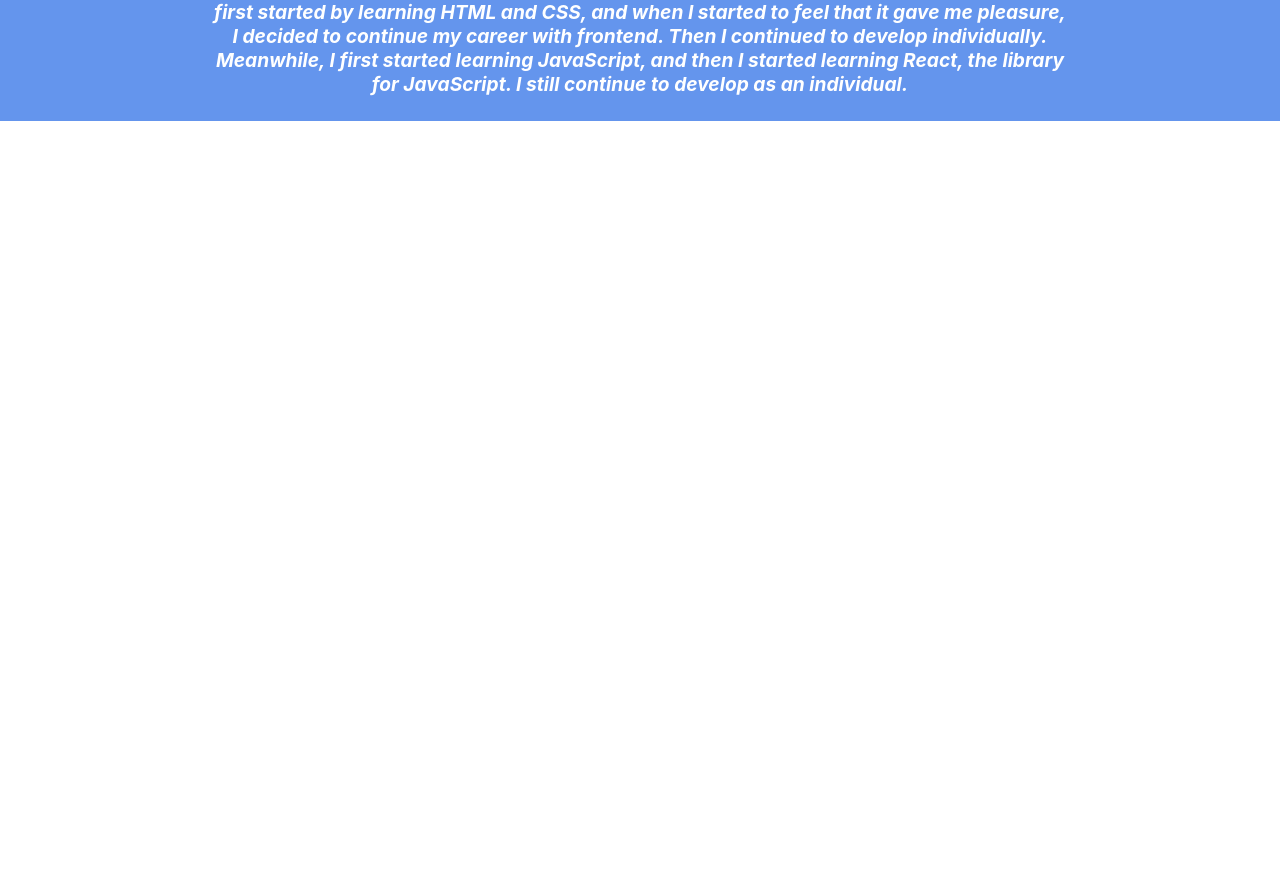
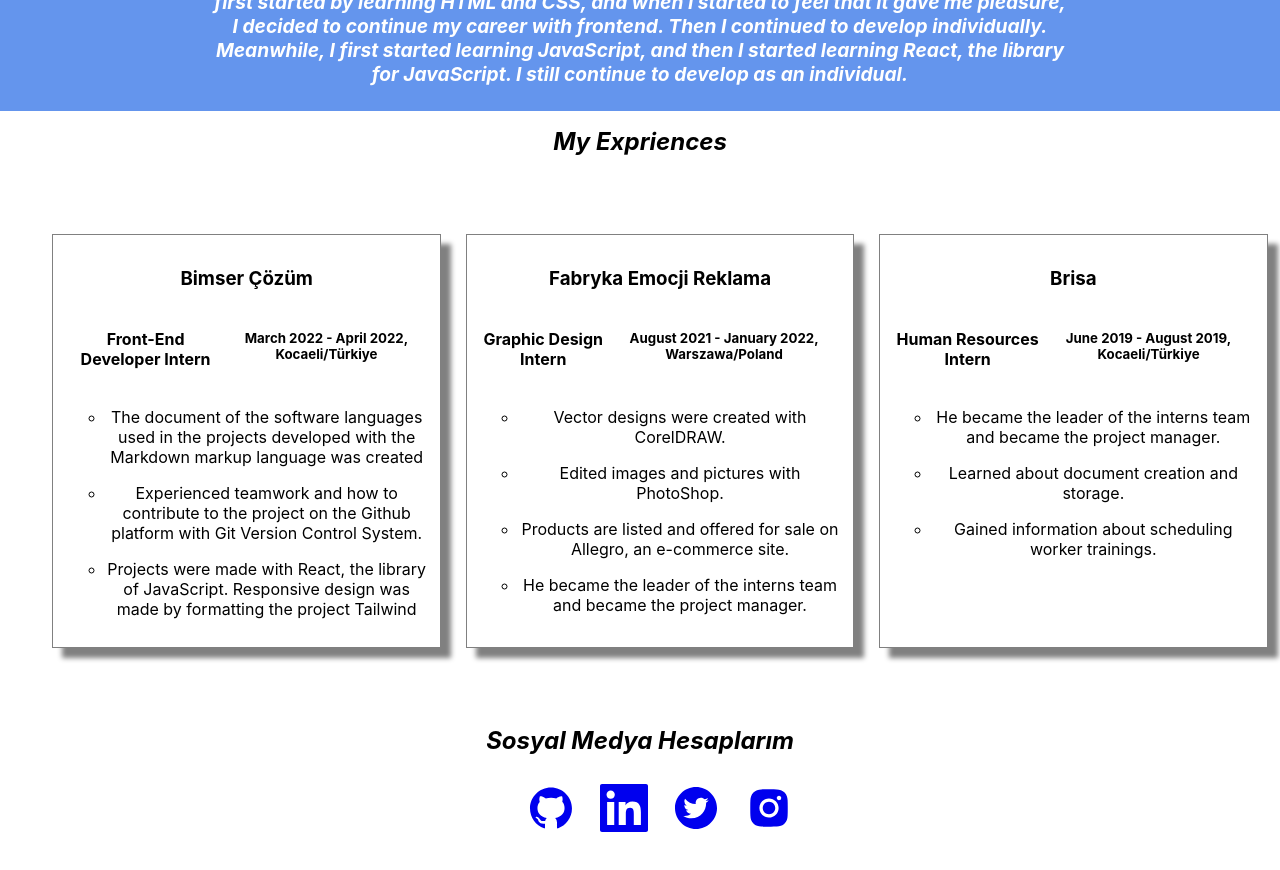
Before and after one commit to UfukYetiskin/who-am-i, a React (Create React App) app: page / in a window 1280 px wide. Shown: the part 1360-2230 px from the top of the page. Before the commit the page ends 1513 px from the top, so only its background shows below. Built offline with nearby package versions, Linux system fonts and the light colour scheme.

Commit message:
styled completed

```diff
--- a/src/components/pages/Home.js
+++ b/src/components/pages/Home.js
@@ -2,6 +2,10 @@
 import {useEffect , useState} from 'react'
 import styled from "styled-components"
 import profilePhoto from "../../profilePhoto.jpeg"
+import {AiFillGithub} from '@react-icons/all-files/ai/AiFillGithub'
+import {GrLinkedin} from '@react-icons/all-files/gr/GrLinkedin'
+import {AiFillTwitterCircle} from '@react-icons/all-files/ai/AiFillTwitterCircle'
+import {AiFillInstagram} from '@react-icons/all-files/ai/AiFillInstagram'
 
 function Home() {
 
@@ -18,13 +22,12 @@
     width : "100%",
     borderRadius  :"60%",
     marginTop  : "5%",
+    boxShadow : "10px 10px 5px grey",
   }
   const ImageBG = styled.div`
       padding : 1%;
-      background-color : lightblue;
       width : 20%;
       border-radius : 50%;
-      border : 5px solid cornflowerblue;
       margin : 5% auto
     `
   const webImgStyle = {
@@ -53,7 +56,12 @@
     justify-content : center;
   `
   const ExpLi = styled.li`
-
+    list-style-type : none;
+    padding : 1%;
+    width  : 40%;
+    border : 1px solid grey;
+    margin : 5% 1%;
+    box-shadow : 10px 10px 5px grey;
   `
   return (
     <div>
@@ -73,9 +81,76 @@
         <InfoHead><i>Hello everyone, I'm Ufuk Yetişkin</i></InfoHead>
         <InfoParag><i>I completed my undergraduate education at Pamukkale University. I met software at university. First I started with the backend and then I had a chance to try android. But I did not feel that I was having fun and enjoying in these areas and I decided to try frontend. I first started by learning HTML and CSS, and when I started to feel that it gave me pleasure, I decided to continue my career with frontend. Then I continued to develop individually. Meanwhile, I first started learning JavaScript, and then I started learning React, the library for JavaScript. I still continue to develop as an individual.</i></InfoParag>
       </AbuotMe>
+      <Subtitle><i>My Expriences</i></Subtitle>
       <ExperienceList>
+          <ExpLi>
+              <h3>Bimser Çözüm</h3>
+              <div style={{display : "flex", flexDirection : "row", justifyContent : "space-around"}}>
+                <h4>Front-End Developer Intern</h4>
+                <h5>March 2022 - April 2022, Kocaeli/Türkiye</h5>
+              </div>
+              <ul>
+                  <li>
+                      <p>The document of the software languages used in the projects developed with the Markdown markup language was created</p>
+                  </li>
+                  <li>
+                      <p>Experienced teamwork and how to contribute to the project on the Github platform with Git Version Control System.</p>
+                  </li>
+                  <li>
+                      <p>Projects were made with React, the library of JavaScript. Responsive design was made by formatting the project Tailwind</p>
+                  </li>
+              </ul>
+          </ExpLi>
+          <ExpLi>
+              <h3>Fabryka Emocji Reklama</h3>
+              <div style={{display : "flex", flexDirection : "row", justifyContent : "space-around"}}>
+                <h4>Graphic Design Intern</h4>
+                <h5>August 2021 - January 2022, Warszawa/Poland</h5>
+              </div>
+              <ul>
+                  <li>
+                      <p>Vector designs were created with CorelDRAW.</p>
+                  </li>
+                  <li>
+                      <p>Edited images and pictures with PhotoShop.</p>
+                  </li>
+                  <li>
+                      <p>Products are listed and offered for sale on Allegro, an e-commerce site.</p>
+                  </li>
+                  <li>
+                      <p> He became the leader of the interns team and became the project manager.</p>
+                  </li>
+              </ul>
+          </ExpLi>
+          <ExpLi>
+              <h3>Brisa</h3>
+              <div style={{display : "flex", flexDirection : "row", justifyContent : "space-around"}}>
+                <h4>Human Resources Intern</h4>
+                <h5>June 2019 - August 2019, Kocaeli/Türkiye</h5>
+              </div>
+              <ul>
+                  <li>
+                      <p> He became the leader of the interns team and became the project manager.</p>
+                  </li>
+                  <li>
+                      <p> Learned about document creation and storage.</p>
+                  </li>
+                  <li>
+                      <p> Gained information about scheduling worker trainings.</p>
+                  </li>
+              </ul>
+          </ExpLi>
+      </ExperienceList>
 
-      </ExperienceList>
+      <div>
+        <Subtitle><i>Sosyal Medya Hesaplarım</i></Subtitle>
+        <ul style={{display : 'flex', listStyleType  :'none', justifyContent :'center'}}>
+          <li style={{margin : '1%',textDecoration :'none', fontSize : "3em", color : "black"}}><a style={{textDecoration :'none'}} href="https://github.com/UfukYetiskin"><AiFillGithub/></a></li>
+          <li style={{margin : '1%', fontSize : "3em", color : "black"}}><a style={{textDecoration :'none'}} href="https://www.linkedin.com/in/ufuk-yetiskin-1b016b18b/"><GrLinkedin/></a></li>
+          <li style={{margin : '1%', fontSize : "3em", color : "black"}}><a style={{textDecoration :'none'}} href="https://twitter.com/YetiskinU"><AiFillTwitterCircle/></a></li>
+          <li style={{margin : '1%', fontSize : "3em", color : "black"}}><a style={{textDecoration :'none'}} href="https://www.instagram.com/harut__marut/?hl=tr"><AiFillInstagram/></a></li>
+        </ul>
+      </div>
     </div>
   )
 }
```
